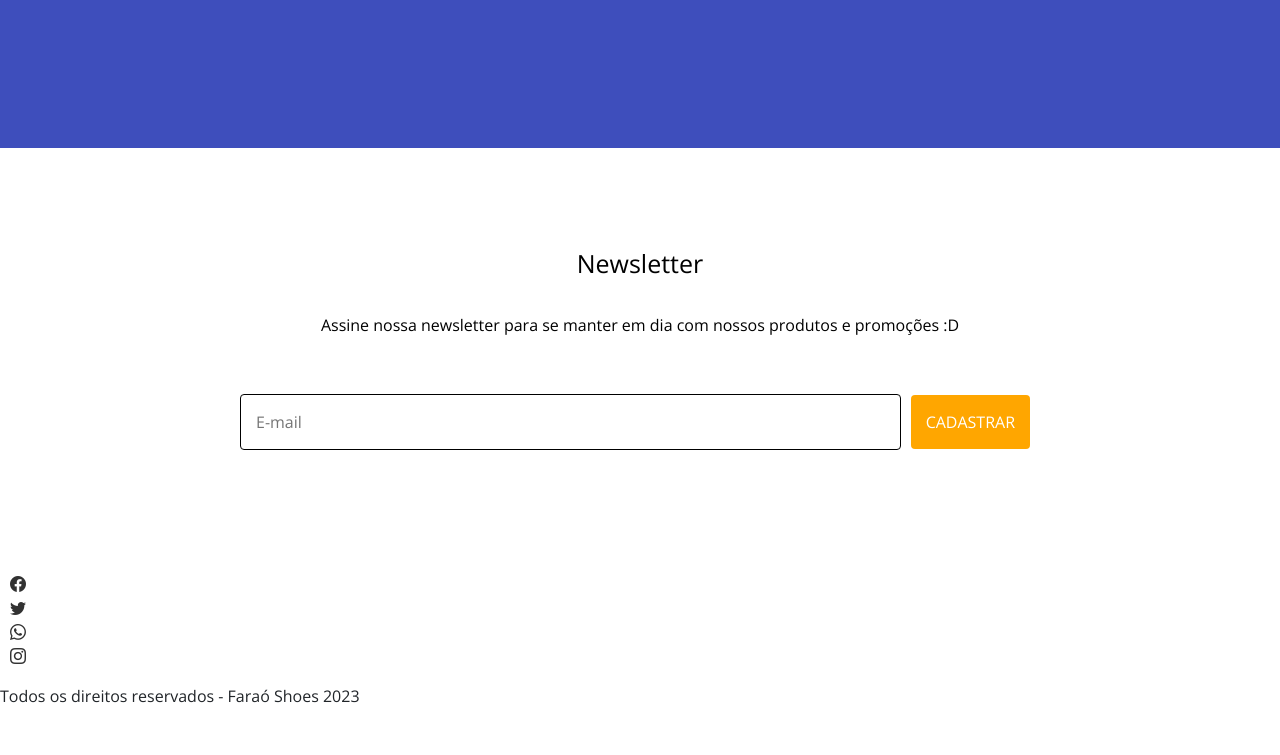
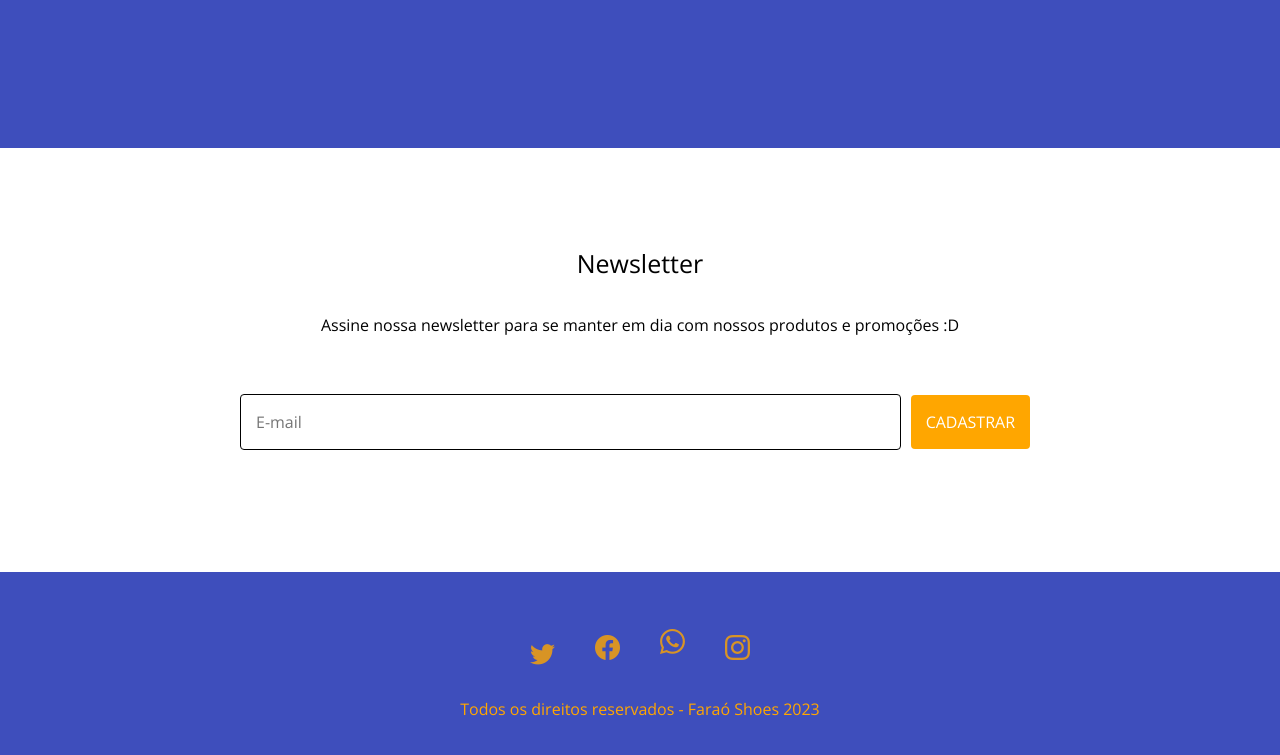
Before and after one commit to roddai/sd-035-live-lectures, a plain HTML site: page index.html in a window 1280 px wide. Shown: the part 2696-3451 px from the top of the page. Before the commit the page ends 3420 px from the top, so only its background shows below. Drawn offline with nearby package versions, Linux system fonts and the light colour scheme; a script that the page names is missing.

Commit message:
Desenvolver a seção Footer

```diff
--- a/style.css
+++ b/style.css
@@ -218,7 +218,6 @@ ol, ul {
 }
 
 .newsletter form {
-  /* border: 5px solid red; */
   display: flex;
   align-items: center;
   justify-content: center;
@@ -248,20 +247,23 @@ ol, ul {
 }
 
 footer {
-  /* display: flex; */
-  /* flex-direction: column; */
-  /* align-items: center; */
-  /* background-color: rgb(62, 78, 188); */
-  /* padding: 50px 0; */
+  display: flex;
+  flex-direction: column;
+  align-items: center;
+  background-color: rgb(62, 78, 188);
+  padding: 50px 0;
 }
 
-footer > ul {
-  /* display: flex; */
-  /* margin-bottom: 25px; */
+footer ul {
+  display: flex;
+  margin-bottom: 25px;
+  height: 50px;
+  /* border: 5px solid red; */
 }
 
 footer ul li {
-  /* margin-right: 10px; */
+  margin-right: 10px;
+  margin-left: 10px;
 }
 
 footer ul li:first-child {
@@ -269,27 +271,34 @@ footer ul li:first-child {
 }
 
 footer ul li i {
-  /* color: rgb(255, 166, 0); */
-  /* font-size: 25px; */
+  color: rgb(255, 166, 0);
+  font-size: 25px;
 }
 
 footer p {
-  /* color: rgb(255, 166, 0); */
-  /* text-align: center; */
+  color: rgb(255, 166, 0);
+  text-align: center;
 }
 
+/* facebook */
 footer ul li:nth-child(1) {
-  /* order: 2; */
+  order: 2;
+  align-self: center;
 }
 
+/* twitter */
 footer ul li:nth-child(2) {
-  /* order: 1; */
+  order: 1;
+  align-self: flex-end;
 }
 
+/* whatsapp */
 footer ul li:nth-child(3) {
-  /* order: 3; */
+  order: 3;
 }
 
+/* instagram */
 footer ul li:nth-child(4) {
-  /* order: 4; */
+  order: 4;
+  align-self: center;
 }
```
